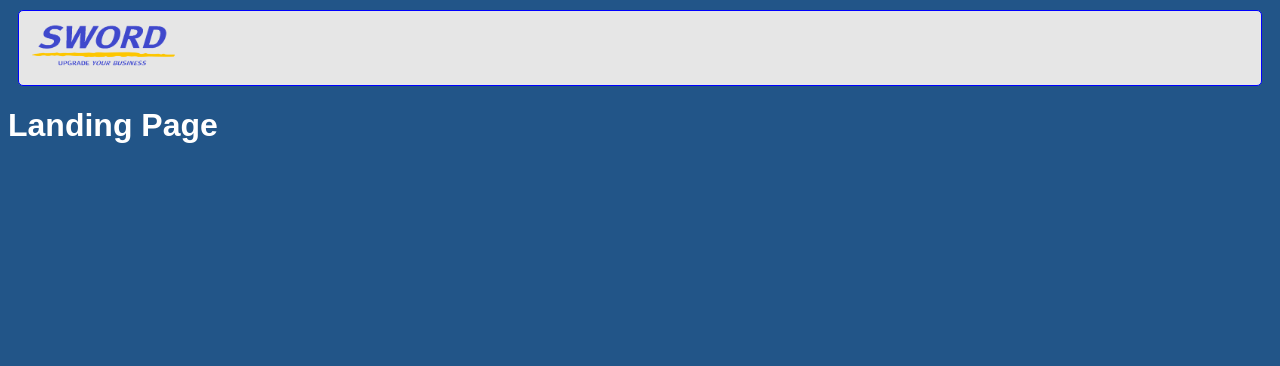
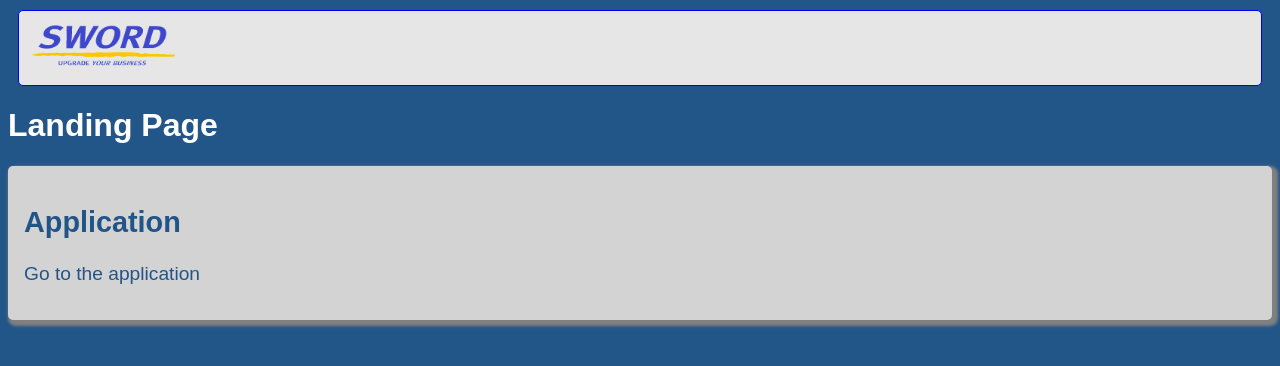
Before and after one commit to PhilipHassialis/parkingapp, a React (Vite) app in the folder parking_app/: page / in a window 1280 px wide. Shown: the top 366 px of the page. Built offline with nearby package versions, Linux system fonts and the light colour scheme.

Commit message:
initial card

```diff
--- /dev/null
+++ b/parking_app/src/components/UI/ApplicationCard.tsx
@@ -0,0 +1,17 @@
+import { Link } from "react-router"
+import { ApplicationCardContent } from "./uicomponents-types"
+
+const ApplicationCard = ({ title, content, relativeUrl, bgColour }: ApplicationCardContent) => {
+    return (
+        <div className="application-card" style={{ backgroundColor: bgColour }}>
+            <div className="application-card-content">
+                <div>
+                    <Link to={relativeUrl}><h2>{title}</h2></Link>
+                </div>
+                <p>{content}</p>
+            </div>
+        </div>
+    )
+}
+
+export default ApplicationCard;
--- a/parking_app/src/index.css
+++ b/parking_app/src/index.css
@@ -54,3 +54,22 @@ body {
     margin-top: 1em;
     margin-bottom: 1em;
 }
+
+.application-card {
+    padding: 1em;
+    box-shadow: 3px 3px 3px 3px gray;
+    border-radius: 5px;
+}
+
+.application-card-content {
+    margin-top: 1em;
+    margin-bottom: 1em;
+    color: rgb(33, 84, 135);
+    text-decoration: none;
+    font-size: 1.2em;
+}
+
+.application-card-content a {
+    color: rgb(33, 84, 135);
+    text-decoration: none;
+}
--- a/parking_app/src/pages/landingpage/LandingPage.tsx
+++ b/parking_app/src/pages/landingpage/LandingPage.tsx
@@ -1,8 +1,11 @@
+import ApplicationCard from "../../components/UI/ApplicationCard";
+
 const LandingPage = () => {
 
     return (
         <div>
             <h1>Landing Page</h1>
+            <ApplicationCard title="Application" content="Go to the application" relativeUrl="/application" bgColour="lightgrey" />
         </div>
     );
 
```
Also changed, not shown: parking_app/src/components/UI/uicomponents-types.ts (+7 -0 lines).
